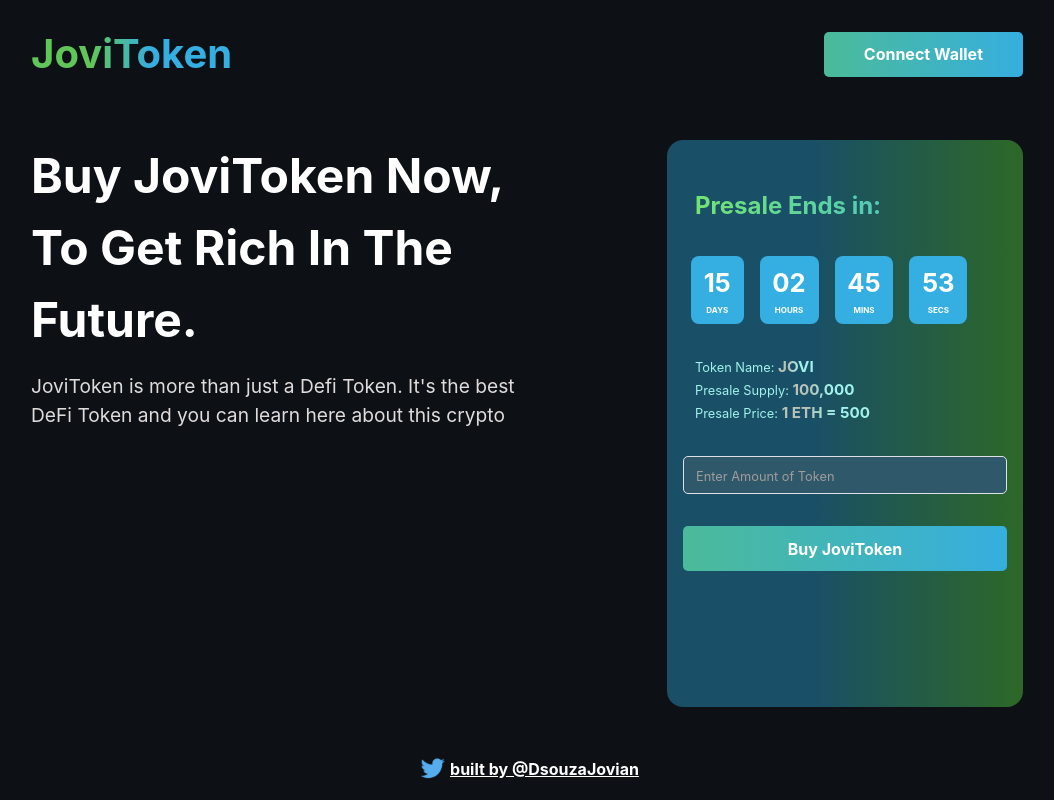
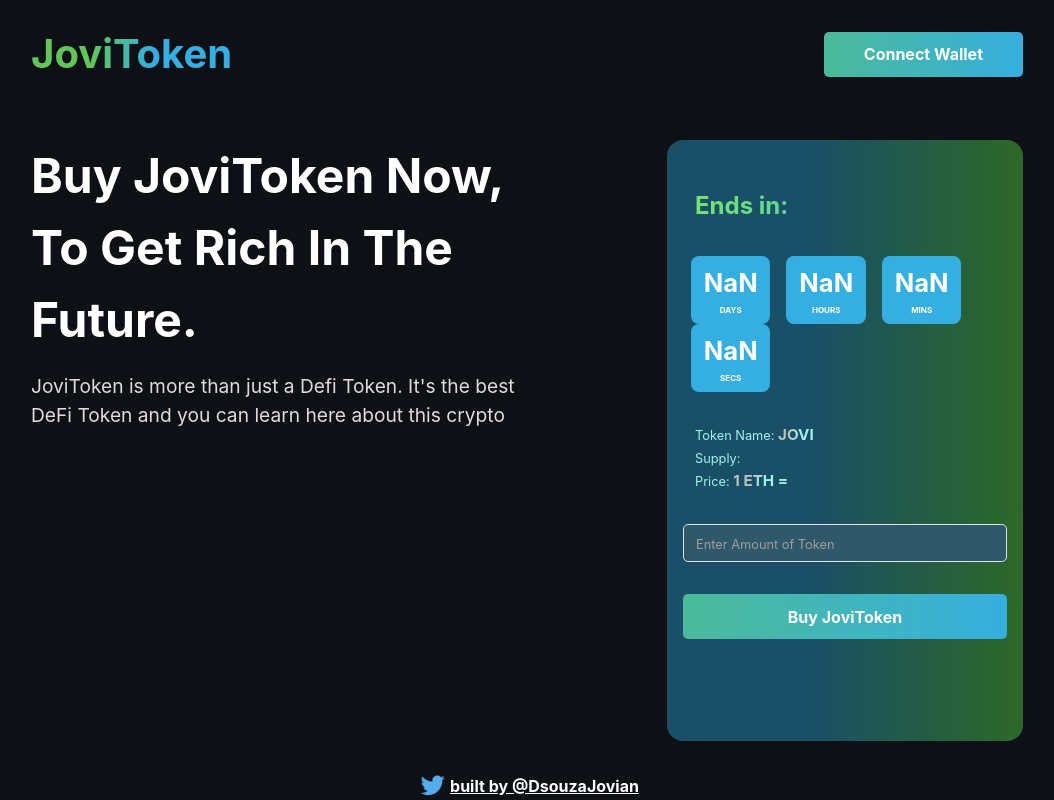
Before and after one commit to Jovian-Dsouza/JoviTokenICO, a React (Vite) app: page / in a window 1280 px wide. Shown: the whole page, without its empty margins (97-1151 px from the left). Built offline with nearby package versions, Linux system fonts and the light colour scheme.

Commit message:
Read data from the blockchain and update website

```diff
--- a/src/App.jsx
+++ b/src/App.jsx
@@ -113,62 +113,164 @@ function App() {
     }
   }
 
+  async function getTotalSupply() {
+    try {
+      const { ethereum } = window;
+
+      if (ethereum) {
+        const provider = new ethers.providers.Web3Provider(ethereum);
+        const signer = provider.getSigner();
+        const contract = new ethers.Contract(TOKEN_ADDRESS, JoviToken.abi, signer);
+
+        let totalSupply = await contract.totalSupply();
+        let decimals = await contract.decimals();
+        totalSupply = ethers.utils.formatUnits(totalSupply, decimals);
+        totalSupply = ethers.utils.commify(totalSupply);
+
+        return totalSupply;
+
+      } else {
+        console.log("Ethereum object doesn't exist!");
+      }
+    }
+    catch (error) {
+      console.log(error)
+    }
+  }
+
+  async function getCrowdsaleData() {
+    try {
+      const { ethereum } = window;
+
+      if (ethereum) {
+        const provider = new ethers.providers.Web3Provider(ethereum);
+        const signer = provider.getSigner();
+        const crowdsale = new ethers.Contract(CROWDSALE_ADDRESS, JoviTokenCrowdsale.abi, signer);
+
+        // closing time
+        let closingTime = await crowdsale.closingTime();
+        closingTime = closingTime.mul(1000).toNumber();
+
+        // stage
+        let stage = await crowdsale.stage();
+        if (stage == 0) {
+          stage = "Presale";
+        }
+        else {
+          stage = "ICO";
+        }
+
+        // rate
+        let rate = await crowdsale.rate();
+        rate = rate.toNumber();
+
+        return { closingTime, stage, rate };
+
+      } else {
+        console.log("Ethereum object doesn't exist!");
+      }
+    }
+    catch (error) {
+      console.log(error)
+    }
+  }
+
+
   // Render Methods
-  const renderNotConnectedContainer = () => (
-
+  function Wallet() {
+    return (
       currentAccount === "" ? (
         <button onClick={connectWallet} className="cta-button connect-wallet-button">
           Connect Wallet
         </button>
       ) : (
         <div>
-        <button onClick={buyToken} className="cta-button connect-wallet-button">
-          Buy JoviToken
-        </button>
+          <p className='wallet-address'><span className='bold'>Connected:</span> {currentAccount}</p>
         </div>
       )
+    );
+  }
 
+  function TimeBox(props) {
+    const [timeleft, setTimeleft] = useState("");
 
-  );
+    useEffect(() => {
+      let timer = setInterval(() => {
+        setTimeleft((new Date(props.closingTime)) - (new Date()));
+      }, 1000);
 
-  function saleCard() {
+      return function cleanup() {
+        clearInterval(timer);
+      }
+    });
+
     return (
-      <div className="saleCard">
-        <div className='row sale-row'>
-          <p className="SaleHeader">Presale Ends in: </p>
-        </div>
-
       <div className='row sale-row'>
         <div className='col-3 timeBox'>
-            <p className='timeHeader'>15</p>
+          <p className='timeHeader'>{Math.floor(timeleft / (1000 * 60 * 60 * 24))}</p>
           <p className='timeBody'>DAYS</p>
         </div>
 
         <div className='col-3 timeBox'>
-            <p className='timeHeader'>02</p>
+          <p className='timeHeader'>{Math.floor((timeleft % (1000 * 60 * 60 * 24)) / (1000 * 60 * 60))}</p>
           <p className='timeBody'>HOURS</p>
         </div>
 
         <div className='col-3 timeBox'>
-            <p className='timeHeader'>45</p>
+          <p className='timeHeader'>{Math.floor((timeleft % (1000 * 60 * 60)) / (1000 * 60))}</p>
           <p className='timeBody'>MINS</p>
         </div>
 
         <div className='col-3 timeBox'>
-            <p className='timeHeader'>53</p>
+          <p className='timeHeader'>{Math.floor((timeleft % (1000 * 60)) / 1000)}</p>
           <p className='timeBody'>SECS</p>
         </div>
       </div>
+    );
+  }
+
+  function SaleCard() {
+    const [tokenAmount, setTokenAmount] = useState("");
+    const [closingTime, setClosingTime] = useState("");
+    const [stage, setStage] = useState("");
+    const [rate, setRate] = useState();
+    const [totalSupply, setTotalSupply] = useState("");
+
+
+    function handleAmountInput(e) {
+      setTokenAmount(e.target.value);
+    }
+
+    useEffect(() => {
+
+      (async () => {
+        const crowdsaleData = await getCrowdsaleData();
+        setClosingTime(crowdsaleData.closingTime);
+        setStage(crowdsaleData.stage);
+        setRate(crowdsaleData.rate);
+        getTotalSupply();
+        setTotalSupply(await getTotalSupply());
+      })();
+
+    });
+
+    return (
+      <div className="saleCard">
+        <div className='row sale-row'>
+          <p className="SaleHeader">{stage} Ends in: </p>
+        </div>
+
+        <TimeBox closingTime={closingTime} />
 
         <div className='row sale-row'>
           <p className='saleDesc'>Token Name: <span class="saleDescVal">JOVI</span></p>
-          <p className='saleDesc'>Presale Supply: <span class="saleDescVal">100,000</span></p>
-          <p className='saleDesc'>Presale Price: <span class="saleDescVal">1 ETH = 500</span></p>
+          <p className='saleDesc'>{stage} Supply: <span class="saleDescVal">{totalSupply}</span></p>
+          <p className='saleDesc'>{stage} Price: <span class="saleDescVal">1 ETH = {rate}</span></p>
         </div>
 
         <div className='row sale-row'>
           <div class="input-group">
-            <input type="text" class="form-control" placeholder="Enter Amount of Token" />
+            <input onChange={handleAmountInput} value={tokenAmount} type="text" class="form-control" placeholder="Enter Amount of Token" />
           </div>
         </div>
 
@@ -193,7 +295,7 @@ function App() {
         </div>
 
         <div className="wallet-container">
-          {renderNotConnectedContainer()}
+          {Wallet()}
         </div>
 
 
@@ -212,7 +314,7 @@ function App() {
         </div>
 
         <div className="col-6">
-          {saleCard()}
+          {SaleCard()}
         </div>
 
         {Footer()}
--- a/src/styles/App.css
+++ b/src/styles/App.css
@@ -20,6 +20,10 @@
 
 .app-row {
   padding-top: 3rem;
+}
+
+.bold {
+  font-weight: bold;
 }
 
 .header {
@@ -190,6 +194,10 @@
   height: 35px;
 }
 
+.wallet-address {
+  color: white;
+}
+
 .footer-text {
   color: white;
   font-size: 16px;
```
Lines whose indentation alone changed are shown as unchanged.
